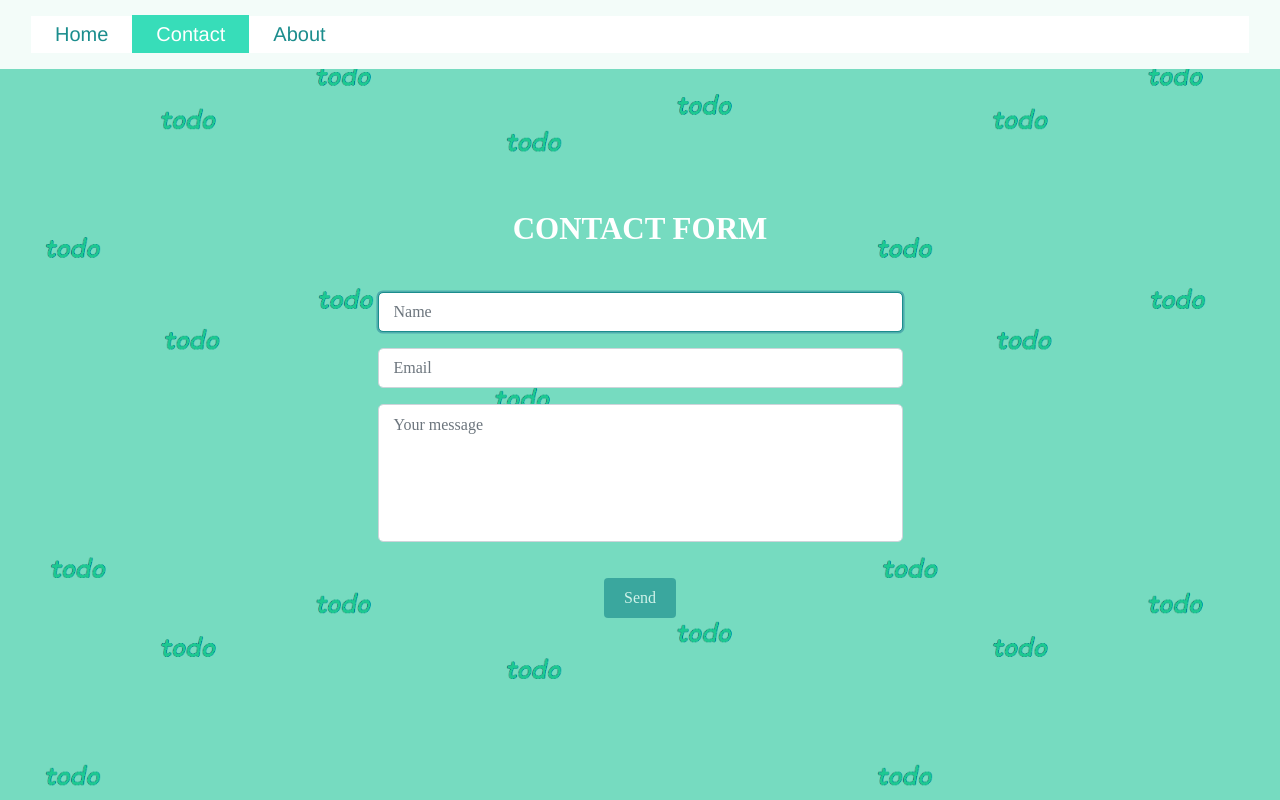
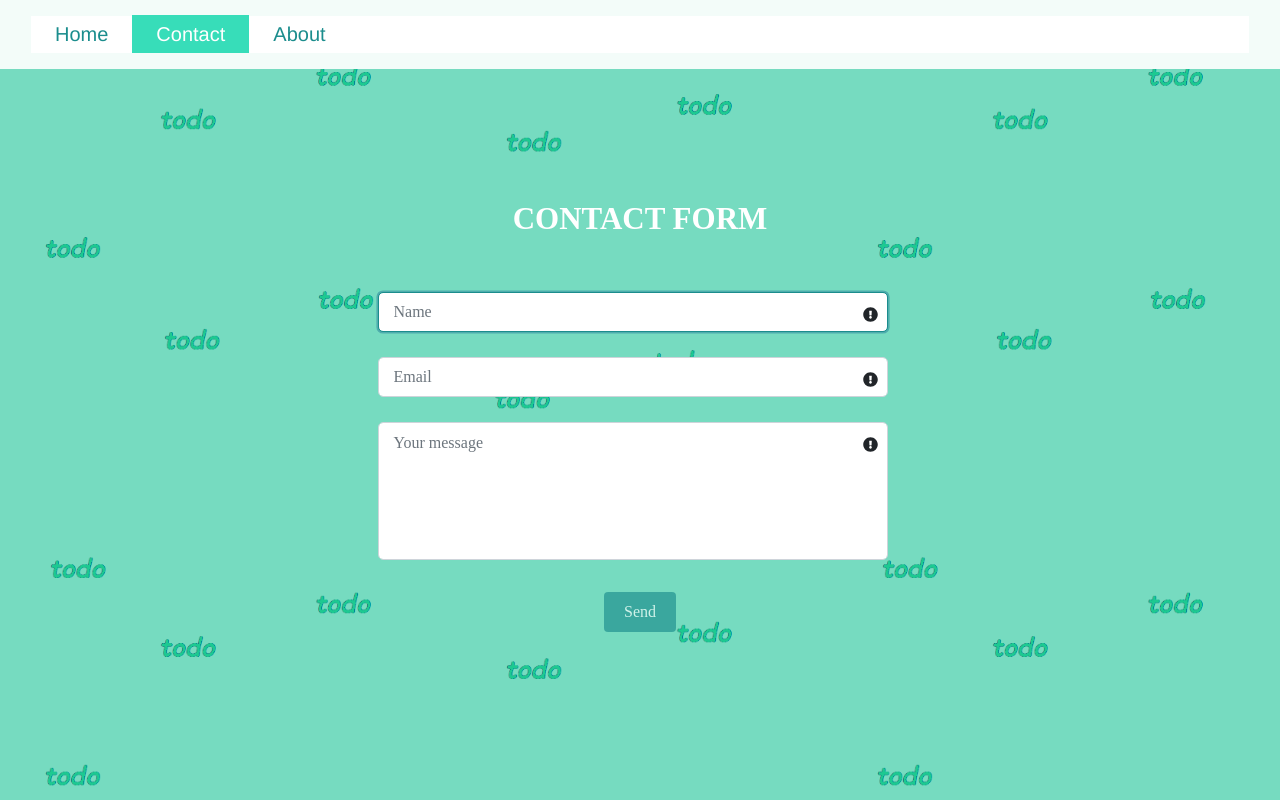
Before and after one commit to AmalyaG95/react-beg-06, a React (Create React App) app: page /contact in a window 1280 px wide. Built offline with nearby package versions, Linux system fonts and the light colour scheme.

Commit message:
ContactForm Validation

```diff
--- a/src/components/ContactForm/ContactForm.jsx
+++ b/src/components/ContactForm/ContactForm.jsx
@@ -1,7 +1,14 @@
 import React, { Component, createRef } from "react";
 import styles from "./contactForm.module.css";
 import { Form, Button } from "react-bootstrap";
+import { FontAwesomeIcon } from "@fortawesome/react-fontawesome";
+import {
+  faExclamationCircle,
+  faCheck,
+} from "@fortawesome/free-solid-svg-icons";
 import Spinner from "../Spinner/Spinner";
+import propTypes from "prop-types";
+import validateForm from "../../utils/validateForm";
 
 const API_HOST = "http://localhost:3001";
 const inputsInfo = [
@@ -26,53 +33,78 @@
 
 export class ContactForm extends Component {
   state = {
-    name: "",
-    email: "",
-    message: "",
+    inputs: {
+      name: {
+        value: "",
+        isValid: false,
+        error: "",
+      },
+      email: {
+        value: "",
+        isValid: false,
+        error: "",
+      },
+      message: {
+        value: "",
+        isValid: false,
+        error: "",
+      },
+    },
+
     loading: false,
+    errorMessage: "",
   };
   nameInputRef = createRef();
 
   handleChange = ({ target: { name, value } }) => {
+    const error = validateForm(name, value);
+
     this.setState({
-      [name]: value,
+      inputs: {
+        ...this.state.inputs,
+        [name]: {
+          value,
+          isValid: error ? false : true,
+          error,
+        },
+      },
     });
   };
 
-  handleSubmit = ({ key, type }) => {
-    const { loading, ...formData } = this.state;
+  handleSubmit = () => {
+    const formData = { ...this.state.inputs };
 
-    if (
-      !formData.name.trim() ||
-      !formData.email.trim() ||
-      !formData.message.trim() ||
-      (type === "keypress" && key !== "Enter")
-    )
-      return;
+    for (let key in formData) {
+      formData[key] = formData[key].value.trim();
+    }
 
     this.setState({
       loading: true,
+      errorMessage: "",
     });
-    fetch(`${API_HOST}/form`, {
+
+    (async () => {
+      try {
+        const data = await fetch(`${API_HOST}/form`, {
           method: "POST",
           headers: {
             "content-type": "application/json",
           },
           body: JSON.stringify(formData),
-    })
-      .then((res) => res.json())
-      .then((data) => {
+        }).then((res) => res.json());
+
         if (data.error) {
           throw data.error;
         }
         this.props.history.push("/");
-      })
-      .catch((error) => {
+      } catch (error) {
         console.log("Send Contact Form data Error", error);
         this.setState({
           loading: false,
+          errorMessage: error.message,
         });
-      });
+      }
+    })();
   };
 
   componentDidMount() {
@@ -80,13 +112,20 @@
   }
 
   render() {
-    const { name, email, message, loading } = this.state;
+    const {
+      inputs,
+      inputs: { name, email, message },
+      loading,
+      errorMessage,
+    } = this.state;
+
     const inputsJSX = inputsInfo.map((input, index) => {
       return (
-        <Form.Group key={index}>
+        <div key={index}>
+          <Form.Group className="d-flex mt-2 mb-1">
             <Form.Control
               name={input.name}
-            value={this.state[input.name]}
+              value={inputs[input.name].value}
               onChange={this.handleChange}
               as={undefined ?? input.as}
               rows={undefined ?? input.rows}
@@ -94,19 +133,46 @@
               ref={index === 0 ? this.nameInputRef : undefined}
               className={styles.input}
             />
+            <Form.Text className={styles.valid}>
+              {(name.isValid && input.name === "name") ||
+              (email.isValid && input.name === "email") ||
+              (message.isValid && input.name === "message") ? (
+                <FontAwesomeIcon
+                  icon={faCheck}
+                  style={{
+                    fontSize: "15px",
+                    color: " rgb(5, 112, 112)",
+                  }}
+                />
+              ) : (
+                <FontAwesomeIcon
+                  icon={faExclamationCircle}
+                  style={{
+                    fontSize: "15px",
+                  }}
+                />
+              )}
+            </Form.Text>
           </Form.Group>
+          <Form.Text className={styles.error}>
+            {inputs[input.name].error}
+          </Form.Text>
+        </div>
       );
     });
 
     return (
       <>
-        <Form>
+        <Form noValidate>
+          <Form.Text className={styles.backendError}>
+            {errorMessage.slice(6, errorMessage.length)}
+          </Form.Text>
           {inputsJSX}
           <Button
             variant="info"
             onClick={this.handleSubmit}
             className={styles.button}
-            disabled={!name.trim() || !email.trim() || !message.trim()}
+            disabled={!name.isValid || !email.isValid || !message.isValid}
           >
             Send
           </Button>
@@ -117,4 +183,8 @@
   }
 }
 
+ContactForm.propTypes = {
+  history: propTypes.object.isRequired,
+};
+
 export default ContactForm;
--- a/src/components/ContactForm/contactForm.module.css
+++ b/src/components/ContactForm/contactForm.module.css
@@ -1,6 +1,6 @@
 .input {
   border-radius: 5px;
-  margin: 0 20px 10px 0;
+  /* margin: 0 10px 10px 0; */
   padding: 8px 15px;
   height: 40px;
 }
@@ -13,7 +13,7 @@
 .button {
   border: none;
   height: 40px;
-  margin: 20px;
+  margin: 15px;
   padding: 0 20px;
   background-color: rgb(27, 141, 141);
   color: white;
@@ -31,3 +31,31 @@
 .button:disabled {
   background-color: rgb(27, 141, 141);
 }
+
+.valid {
+  -webkit-transform: translate(-25px, 7px);
+  -ms-transform: translate(-25px, 7px);
+  transform: translate(-25px, 7px);
+}
+
+.error {
+  color: rgb(243, 85, 85);
+  text-align: left;
+  font-size: 12px;
+  height: 12px;
+  margin: 5px 10px 0;
+}
+
+.backendError {
+  /* background-color: rgb(188, 243, 225);
+  border-radius: 10px; */
+  color: rgb(243, 85, 85);
+  text-align: left;
+  padding: 15px 10px;
+  display: flex;
+  align-items: center;
+  font-size: 15px;
+  height: 15px;
+  /* margin-left: 10px; */
+  /* margin-bottom: 20px; */
+}
--- a/src/components/pages/Contact/Contact.jsx
+++ b/src/components/pages/Contact/Contact.jsx
@@ -1,5 +1,6 @@
 import { Container, Row, Col } from "react-bootstrap";
 import ContactForm from "../../ContactForm/ContactForm";
+import propTypes from "prop-types";
 
 const ContainerCls = [
   "d-flex",
@@ -20,7 +21,7 @@
         </Col>
       </Row>
 
-      <Row className="mt-5 w-50">
+      <Row className="mt-3 w-50">
         <Col>
           <ContactForm history={props.history} />
         </Col>
@@ -29,4 +30,8 @@
   );
 };
 
+Contact.propTypes = {
+  history: propTypes.object.isRequired,
+};
+
 export default Contact;
--- /dev/null
+++ b/src/components/pages/Error/Error.jsx
@@ -0,0 +1,41 @@
+import styles from "./error.module.css";
+import notFound from "../../../assets/images/404.png";
+import internal from "../../../assets/images/500.png";
+import { Container, Row, Col } from "react-bootstrap";
+
+const Error = ({ match }) => {
+  let error;
+  switch (match.params.status) {
+    case "404":
+    default: {
+      error = {
+        message: "Not found",
+        img: notFound,
+      };
+      break;
+    }
+    case "500": {
+      error = {
+        message: "Something went wrong",
+        img: internal,
+      };
+      break;
+    }
+  }
+
+  return (
+    <Container className="d-flex flex-column align-content-center w-100">
+      <Row>
+        <Col className="align-self-center">
+          <h1 className={styles.heading1}>{error.message}</h1>
+        </Col>
+      </Row>
+      <Row className="mt-5">
+        <Col>
+          <img src={error.img} alt="notFound" className={styles.error} />
+        </Col>
+      </Row>
+    </Container>
+  );
+};
+export default Error;
--- a/src/components/pages/NotFound/notFound.module.css
+++ b/src/components/pages/Error/error.module.css
@@ -9,6 +9,6 @@
   font-size: 35px;
 }
 
-.notFound {
+.error {
   width: 85%;
 }
--- a/src/components/pages/NotFound/NotFound.jsx
+++ /dev/null
@@ -1,23 +0,0 @@
-import styles from "./notFound.module.css";
-import notFound from "../../../assets/images/page404.png";
-import { Container, Row, Col } from "react-bootstrap";
-
-const NotFound = () => {
-  return (
-    <Container className="d-flex flex-column align-content-center w-100">
-      <Row>
-        <Col className="align-self-center">
-          <h1 className={styles.heading1}>Page Not Found</h1>
-        </Col>
-      </Row>
-
-      <Row className="mt-5">
-        <Col>
-          <img src={notFound} alt="notFound" className={styles.notFound} />
-        </Col>
-      </Row>
-    </Container>
-  );
-};
-
-export default NotFound;
--- a/src/components/pages/SingleTask/SingleTask.jsx
+++ b/src/components/pages/SingleTask/SingleTask.jsx
@@ -112,7 +112,7 @@
       })
       .catch((error) => {
         console.log("Get the single task Error ", error);
-        this.props.history.push("/404");
+        this.props.history.push(`/error/${error.status}`);
       });
   }
 
@@ -198,7 +198,6 @@
 
 SingleTask.propTypes = {
   history: propTypes.object.isRequired,
-  location: propTypes.object.isRequired,
   match: propTypes.object.isRequired,
 };
 
--- a/src/components/pages/SingleTask/singleTask.module.css
+++ b/src/components/pages/SingleTask/singleTask.module.css
@@ -5,6 +5,7 @@
   box-shadow: 0px 0px 15px teal;
   padding: 35px;
   color: white;
+  flex-direction: column;
 }
 
 .card {
--- /dev/null
+++ b/src/utils/validateForm.js
@@ -0,0 +1,40 @@
+const isRequired = (name, value) => {
+  if (value.length === 0) {
+    return `Please enter your ${name}`;
+  } else if (!value.trim()) {
+    return `${name} is empty`;
+  }
+  return;
+};
+
+const validateLength = (minLength, maxLength) => (name, value) => {
+  if (value.length < minLength) {
+    return `${name} should NOT be shorter than ${minLength} characters`;
+  } else if (value.length > maxLength) {
+    return `${name} should NOT be longer than ${maxLength} characters`;
+  }
+  return;
+};
+
+const validateEmail = (email) => {
+  const emailPattern = /^\s*[\w\-+_]+(\.[\w\-+_]+)*@[\w\-+_]+\.[\w\-+_]+(\.[\w\-+_]+)*\s*$/;
+  if (emailPattern.test(email)) return;
+  return 'email should match format "yourname@example.com"';
+};
+
+const validateForm = (name, value) => {
+  const validateLength1_ = validateLength(1);
+  const validateLength1_254 = validateLength(1, 254);
+  const validateLength1_1000 = validateLength(1, 1000);
+
+  return (
+    isRequired(name, value) ||
+    validateLength1_(name, value) ||
+    (name === "email" && validateLength1_254(name, value)) ||
+    (name === "email" && validateEmail(value)) ||
+    (name === "message" && validateLength1_1000(name, value)) ||
+    null
+  );
+};
+
+export default validateForm;
```
Also changed, not shown: src/App.js (+7 -6 lines), src/assets/images/404.png (renamed from src/assets/images/page404.png), src/assets/images/500.png (added). Lines whose indentation alone changed are shown as unchanged.
